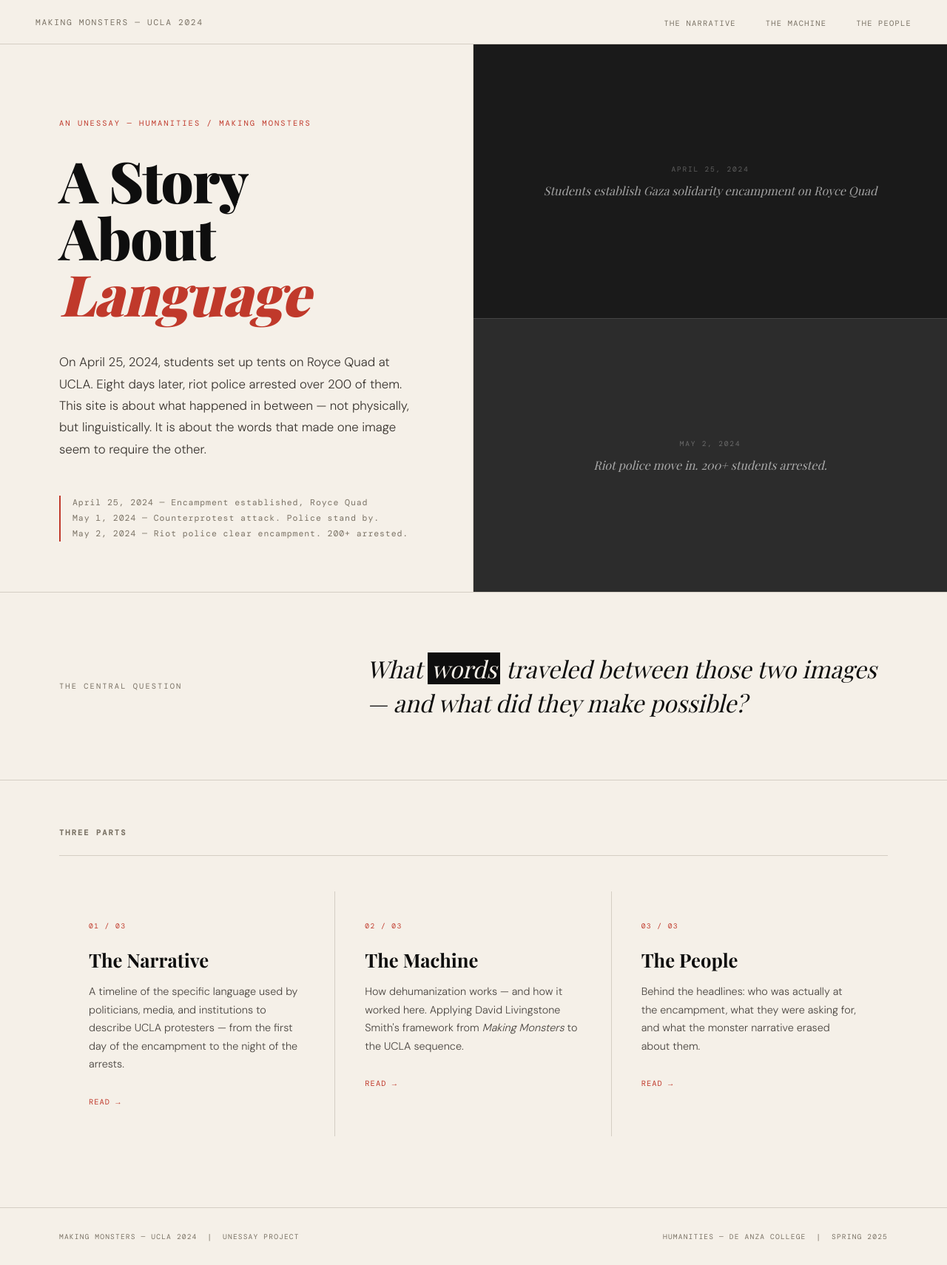
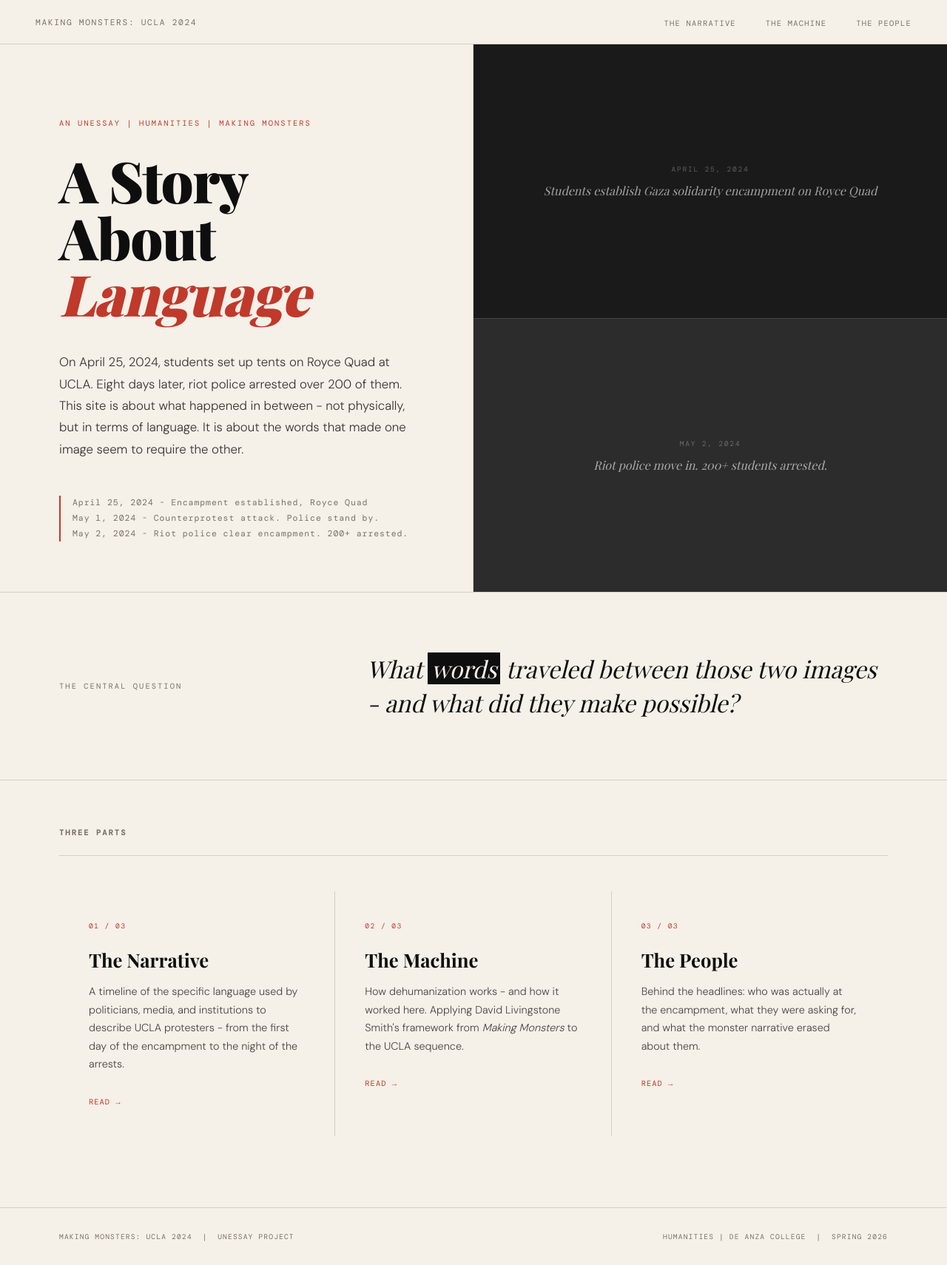
Before and after one commit to eliasbensaid/UnEssay, a plain HTML site: page index.html in a window 1280 px wide. Shown: the whole page at 74% size. Drawn offline with nearby package versions, Linux system fonts and the light colour scheme; a web font is replaced by a local one.

Commit message:
Update title and text formatting in index.html

```diff
--- a/index.html
+++ b/index.html
@@ -3,7 +3,7 @@
 <head>
   <meta charset="UTF-8"/>
   <meta name="viewport" content="width=device-width, initial-scale=1.0"/>
-  <title>Making Monsters — UCLA 2024</title>
+  <title>Making Monsters: UCLA 2024</title>
   <link rel="preconnect" href="https://fonts.googleapis.com">
   <link href="https://fonts.googleapis.com/css2?family=Playfair+Display:ital,wght@0,400;0,700;0,900;1,400;1,700&family=DM+Sans:wght@300;400;500&family=DM+Mono:wght@400;500&display=swap" rel="stylesheet">
   <style>
@@ -309,7 +309,7 @@
 <body>
 
 <nav>
-  <a href="index.html" class="nav-logo">Making Monsters — UCLA 2024</a>
+  <a href="index.html" class="nav-logo">Making Monsters: UCLA 2024</a>
   <ul class="nav-links">
     <li><a href="narrative.html">The Narrative</a></li>
     <li><a href="machine.html">The Machine</a></li>
@@ -319,17 +319,17 @@
 
 <section class="hero">
   <div class="hero-left">
-    <p class="eyebrow fade-up">An UnEssay — Humanities / Making Monsters</p>
+    <p class="eyebrow fade-up">An UnEssay | Humanities | Making Monsters</p>
     <h1 class="hero-headline fade-up">
       A Story<br>About <em>Language</em>
     </h1>
     <p class="hero-sub fade-up">
-      On April 25, 2024, students set up tents on Royce Quad at UCLA. Eight days later, riot police arrested over 200 of them. This site is about what happened in between — not physically, but linguistically. It is about the words that made one image seem to require the other.
+      On April 25, 2024, students set up tents on Royce Quad at UCLA. Eight days later, riot police arrested over 200 of them. This site is about what happened in between - not physically, but in terms of language. It is about the words that made one image seem to require the other.
     </p>
     <div class="date-block fade-up">
-      <div>April 25, 2024 — Encampment established, Royce Quad</div>
-      <div>May 1, 2024 — Counterprotest attack. Police stand by.</div>
-      <div>May 2, 2024 — Riot police clear encampment. 200+ arrested.</div>
+      <div>April 25, 2024 - Encampment established, Royce Quad</div>
+      <div>May 1, 2024 - Counterprotest attack. Police stand by.</div>
+      <div>May 2, 2024 - Riot police clear encampment. 200+ arrested.</div>
     </div>
   </div>
 
@@ -352,7 +352,7 @@
 <section class="pull-section">
   <p class="pull-label">The Central Question</p>
   <blockquote class="pull-quote">
-    What <span>words</span> traveled between those two images — and what did they make possible?
+    What <span>words</span> traveled between those two images - and what did they make possible?
   </blockquote>
 </section>
 
@@ -364,13 +364,13 @@
     <a href="narrative.html" class="page-card">
       <span class="card-num">01 / 03</span>
       <h3 class="card-title">The Narrative</h3>
-      <p class="card-desc">A timeline of the specific language used by politicians, media, and institutions to describe UCLA protesters — from the first day of the encampment to the night of the arrests.</p>
+      <p class="card-desc">A timeline of the specific language used by politicians, media, and institutions to describe UCLA protesters - from the first day of the encampment to the night of the arrests.</p>
       <p class="card-arrow">Read →</p>
     </a>
     <a href="machine.html" class="page-card">
       <span class="card-num">02 / 03</span>
       <h3 class="card-title">The Machine</h3>
-      <p class="card-desc">How dehumanization works — and how it worked here. Applying David Livingstone Smith's framework from <em>Making Monsters</em> to the UCLA sequence.</p>
+      <p class="card-desc">How dehumanization works - and how it worked here. Applying David Livingstone Smith's framework from <em>Making Monsters</em> to the UCLA sequence.</p>
       <p class="card-arrow">Read →</p>
     </a>
     <a href="people.html" class="page-card">
@@ -383,8 +383,8 @@
 </section>
 
 <footer>
-  <p>Making Monsters — UCLA 2024 &nbsp;|&nbsp; UnEssay Project</p>
-  <p>Humanities — De Anza College &nbsp;|&nbsp; Spring 2025</p>
+  <p>Making Monsters: UCLA 2024 &nbsp;|&nbsp; UnEssay Project</p>
+  <p>Humanities | De Anza College &nbsp;|&nbsp; Spring 2026</p>
 </footer>
 
 </body>
```
